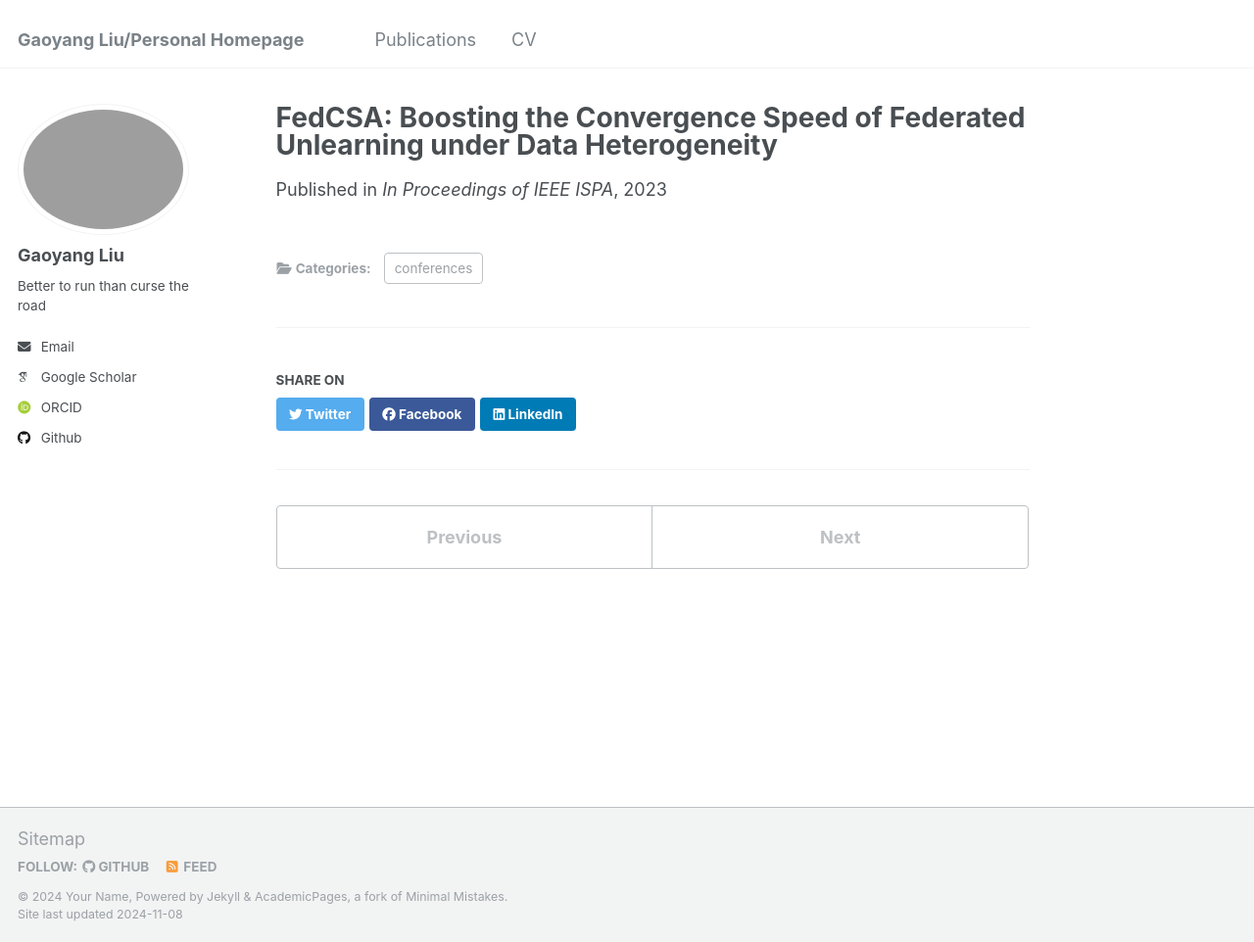
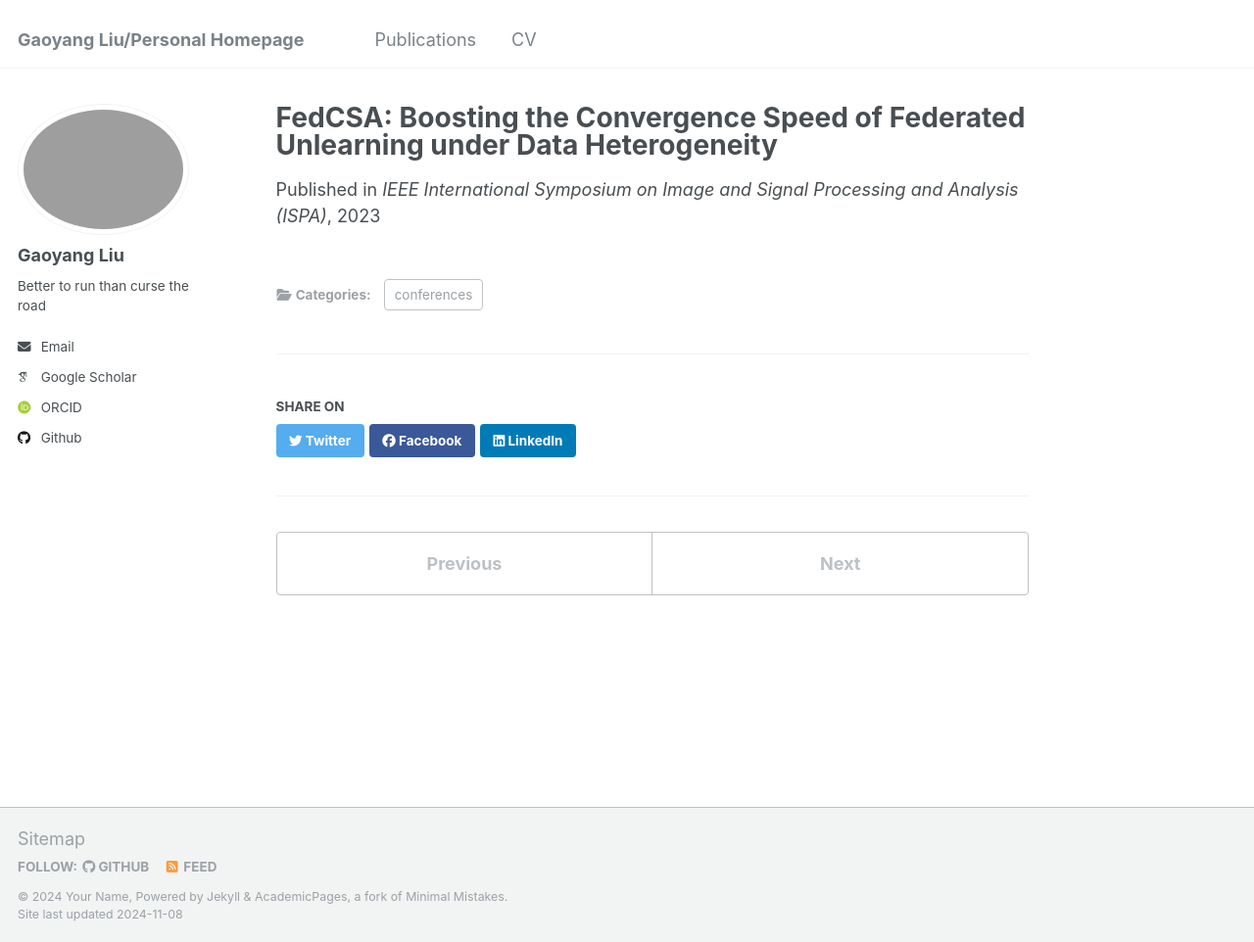
Before and after one commit to gyliu1991/gyliu1991.github.io, a Jekyll site: the page built from _publications/2023-12-21-FedCSA.md, in a window 1280 px wide and 962 px high. Shown: the whole window at 98% size. Built offline with Jekyll 4.4.1, drawn with Linux system fonts in a browser that asks for light colours; some web fonts are replaced.

Commit message:
Update 2023-12-21-FedCSA.md

```diff
--- a/_publications/2023-12-21-FedCSA.md
+++ b/_publications/2023-12-21-FedCSA.md
@@ -5,6 +5,6 @@ category: conferences
 permalink: /publication/2023-12-21-FedCSA
 excerpt: 'Zhen Wang, Daniyal M Alghazzawi, Li Cheng, Gaoyang Liu, Chen Wang, Zeng Cheng, Yang Yang'
 date: 2023-12-21
-venue: 'In Proceedings of IEEE ISPA'
+venue: 'IEEE International Symposium on Image and Signal Processing and Analysis (ISPA)'
 paperurl: 'https://ieeexplore.ieee.org/abstract/document/10491845'
 ---
```
